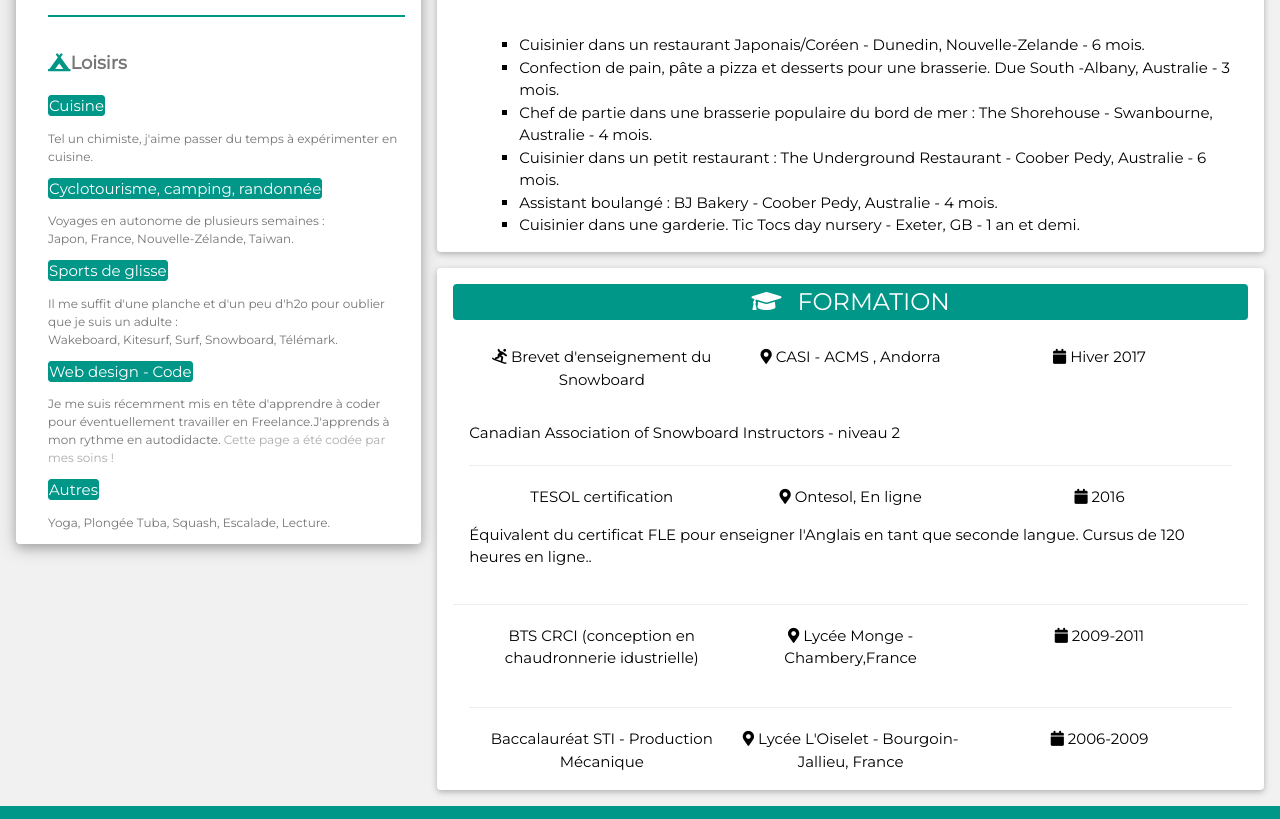
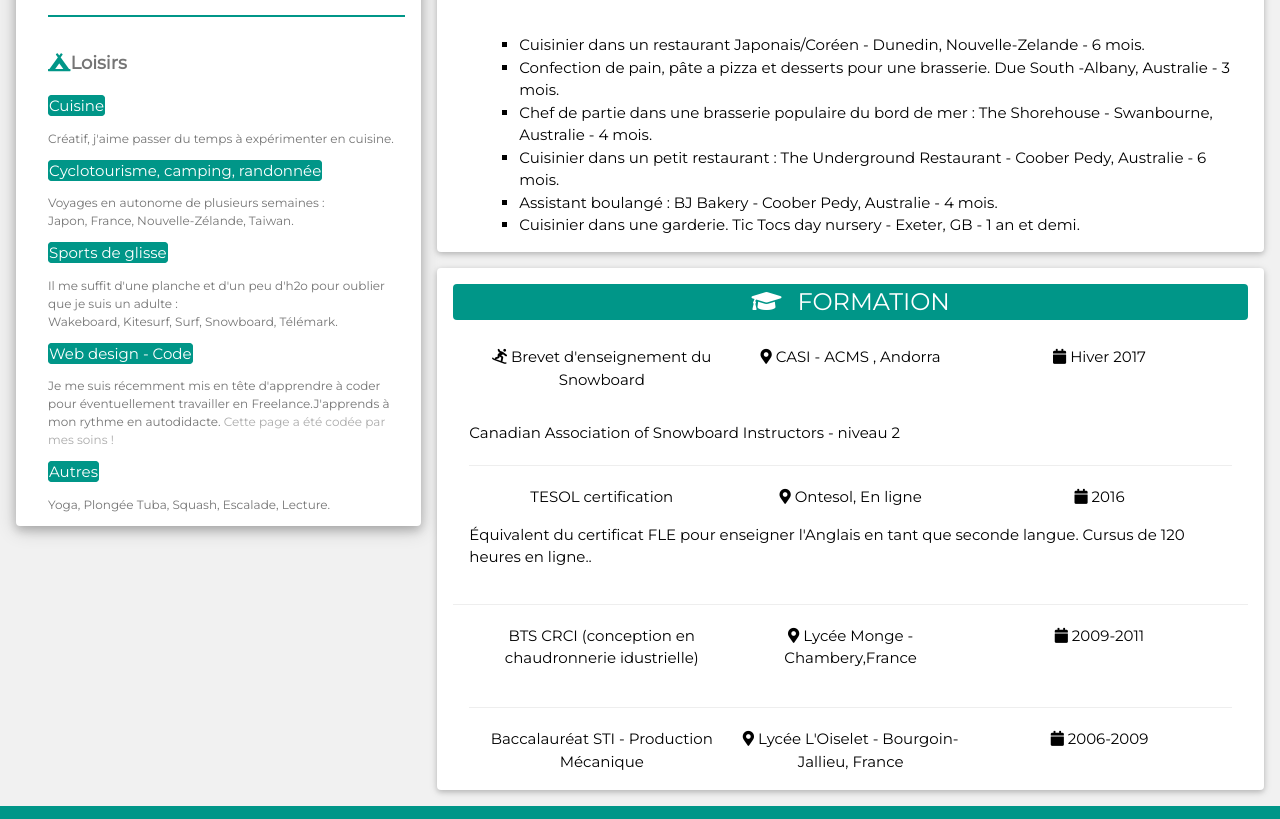
Before and after one commit to cedoinukoro/CV-Cedric-css, a plain HTML site: page index-fr.html in a window 1280 px wide. Shown: the part 1409-2228 px from the top of the page. Drawn offline with nearby package versions, Linux system fonts and the light colour scheme.

Commit message:
Add files via upload

```diff
--- a/index-fr.html
+++ b/index-fr.html
@@ -100,7 +100,7 @@ html,body,h1,h2,h3,h4,h5,h6 {font-family: "Montserrat", "Roboto", "sans-serif"}
           <p class="w3-large"><b><i class="fas fa-campground fa-fw  w3-text-teal w3-margin-top"></i>Loisirs</b></p>
           <div class="">
             <span class=" w3-round w3-border w3-border-teal w3-topleft w3-teal w3-medium">Cuisine</span>
-            <p class="w3-small">Tel un chimiste, j'aime passer du temps à expérimenter en cuisine.</p>
+            <p class="w3-small">Créatif, j'aime passer du temps à expérimenter en cuisine.</p>
           </div>
           <div class="">
             <span class=" w3-round w3-border w3-border-teal w3-topleft w3-teal w3-medium">Cyclotourisme, camping, randonnée</span>
@@ -226,6 +226,7 @@ Préparation du petit-déjeuner (service de nuit).</li>
       </p>
   </div>
   <hr>
+
     <!-- job 4 -->
     <div class="w3-container">
       <div class="w3-row  w3-text-olive w3-white w3-row-padding w3-center ">
```
